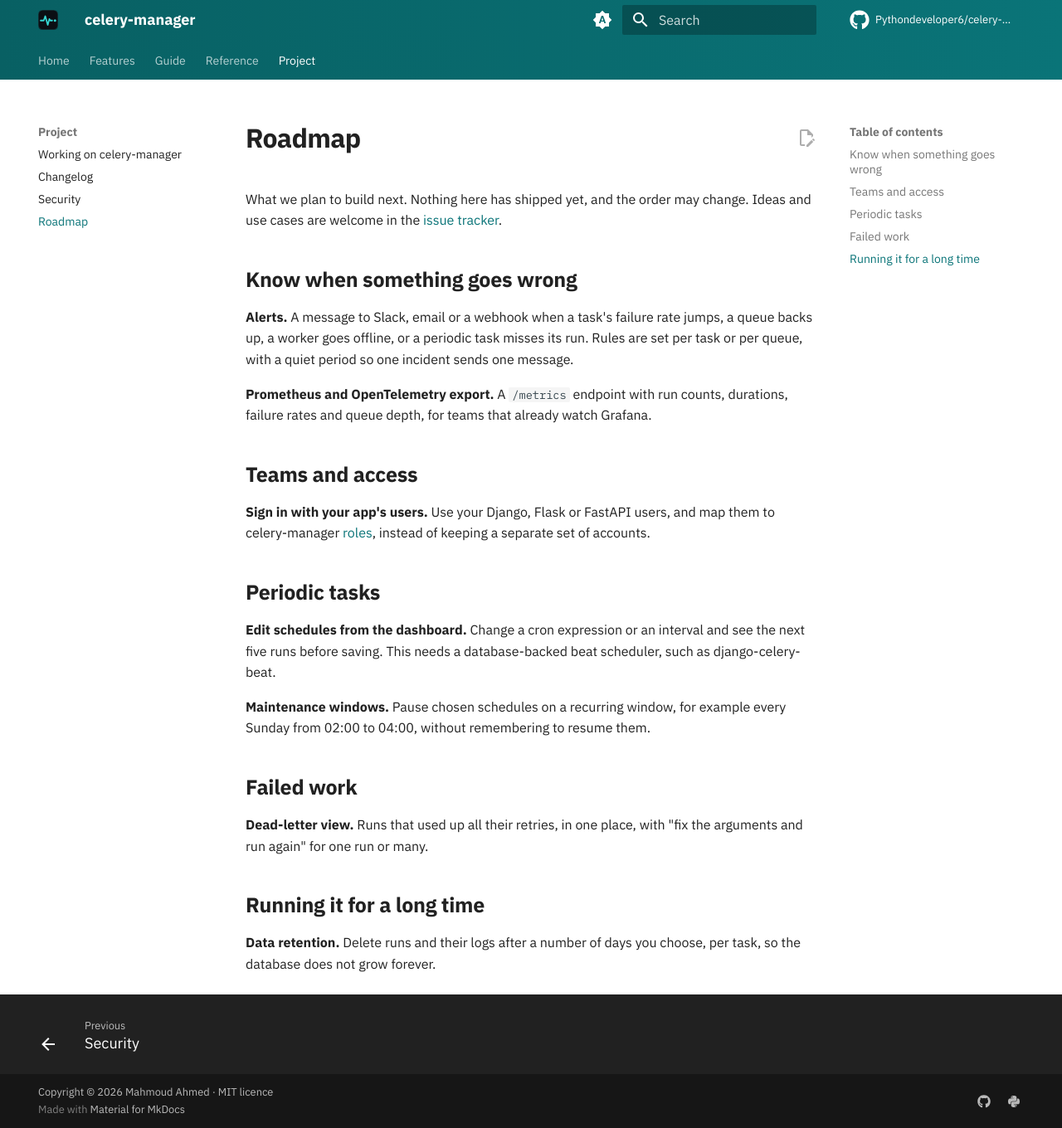
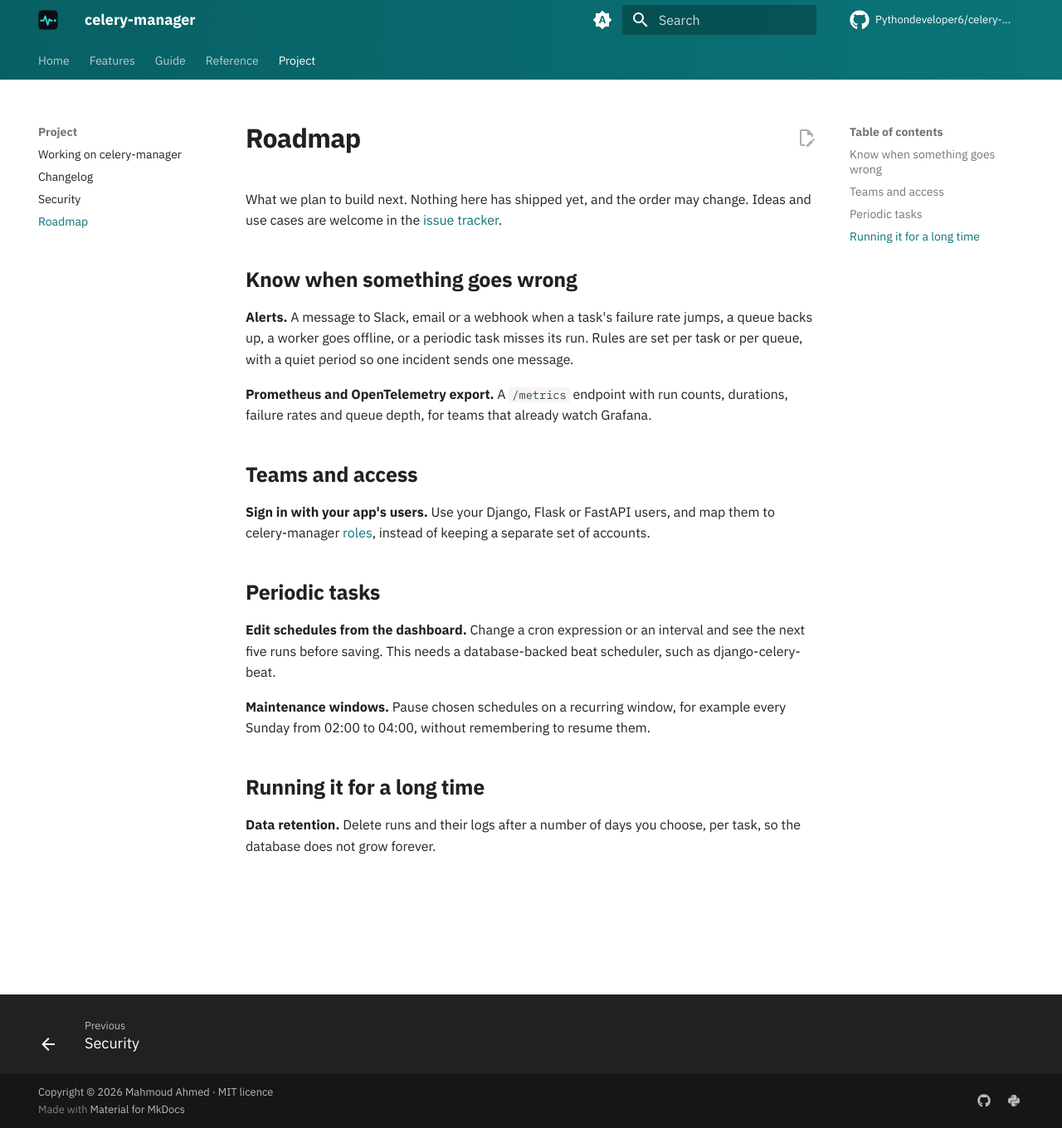
Before and after one commit to Pythondeveloper6/celery-manager, an MkDocs documentation site: the page built from docs/roadmap.md, in a window 1280 px wide and 1360 px high. Shown: the whole window at 83% size. Built offline with MkDocs 1.6.1 and Material for MkDocs 9.7.7, drawn with Linux system fonts in a browser that asks for light colours; comment, search, counter and statistics services are not loaded.

Commit message:
Docs: the dead-letter view is no longer on the roadmap

```diff
--- a/docs/roadmap.md
+++ b/docs/roadmap.md
@@ -27,11 +27,6 @@ django-celery-beat.
 **Maintenance windows.** Pause chosen schedules on a recurring window, for example every
 Sunday from 02:00 to 04:00, without remembering to resume them.
 
-## Failed work
-
-**Dead-letter view.** Runs that used up all their retries, in one place, with "fix the
-arguments and run again" for one run or many.
-
 ## Running it for a long time
 
 **Data retention.** Delete runs and their logs after a number of days you choose, per
```
